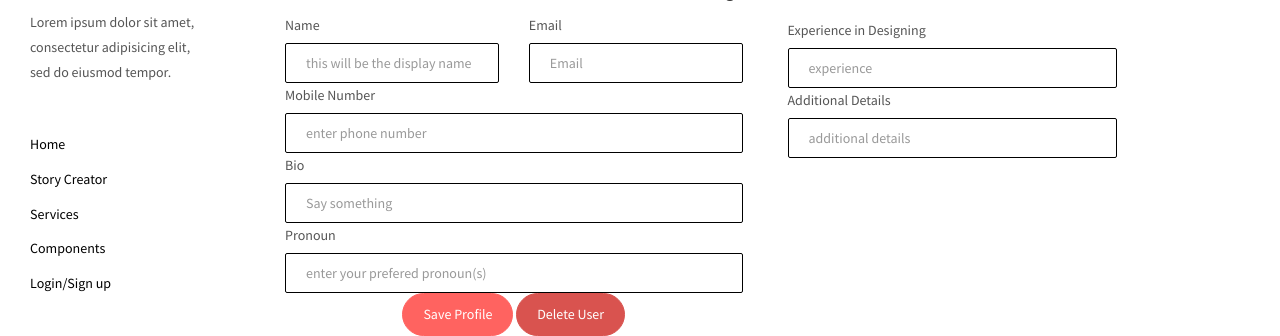
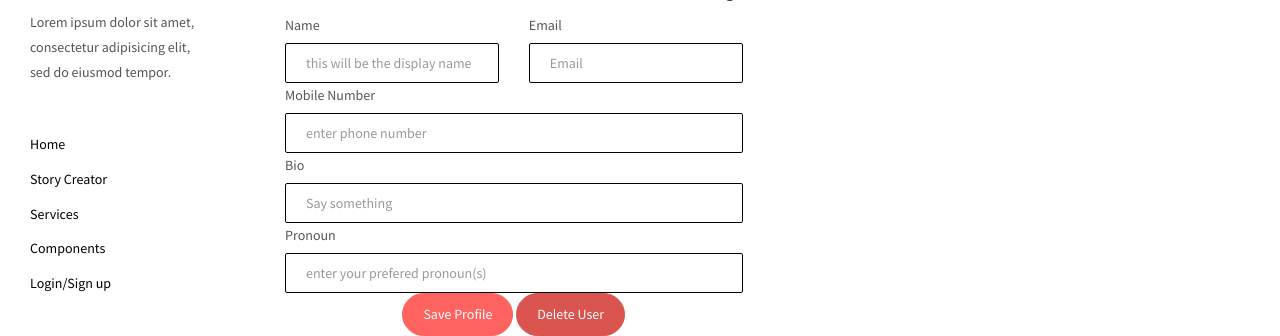
Before and after one commit to yshyshyshyshysh/AI_PictureBooks_Web, a Flask app: page /profile in a window 1280 px wide; the page is wider, and only the part inside the window is pictured. Shown: the part 199-535 px from the top of that part. Run offline with Flask 3, Linux system fonts and the light colour scheme; some libraries are stand-ins or nearby versions.

Commit message:
delete another useless columns

```diff
--- a/website/templates/profile.html
+++ b/website/templates/profile.html
@@ -99,14 +99,6 @@
                   <button id="saveProfileButton" class="btn btn-primary profile-button" type="button">Save Profile</button>
                   <button id="deleteProfileButton" type="button" class="btn btn-danger" id="deleteButton">Delete User</button>
                 </div>
-
-            </div>
-        </div>
-        <div class="col-md-4">
-            <div class="p-3 py-5">
-                <div class="d-flex justify-content-between align-items-center experience"><span>Edit Experience</span><span class="border px-3 p-1 add-experience"><i class="fa fa-plus"></i>&nbsp;Experience</span></div><br>
-                <div class="col-md-12"><label class="labels">Experience in Designing</label><input type="text" class="form-control" placeholder="experience" value=""></div> <br>
-                <div class="col-md-12"><label class="labels">Additional Details</label><input type="text" class="form-control" placeholder="additional details" value=""></div>
             </div>
         </div>
     </div>
```
